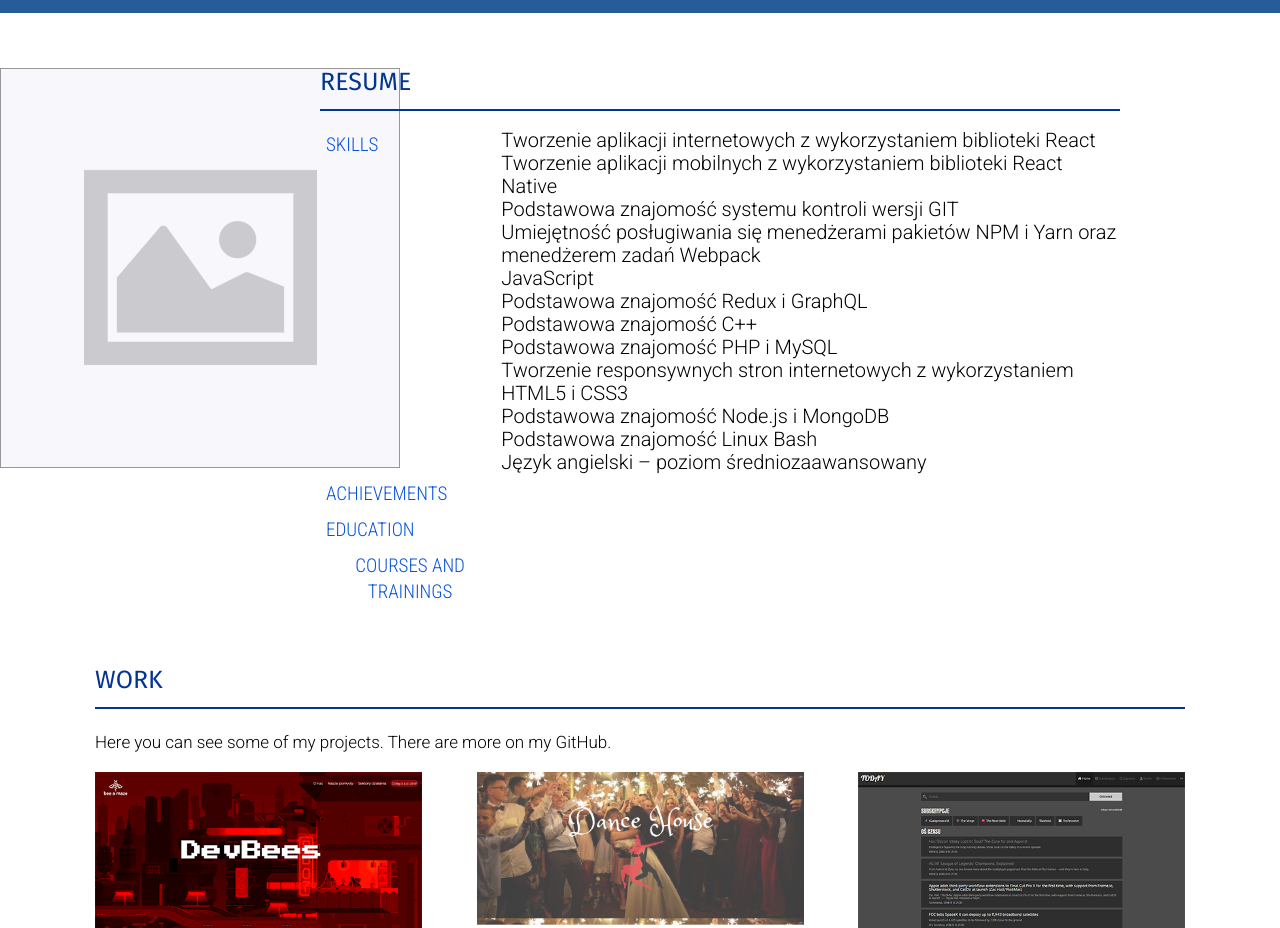
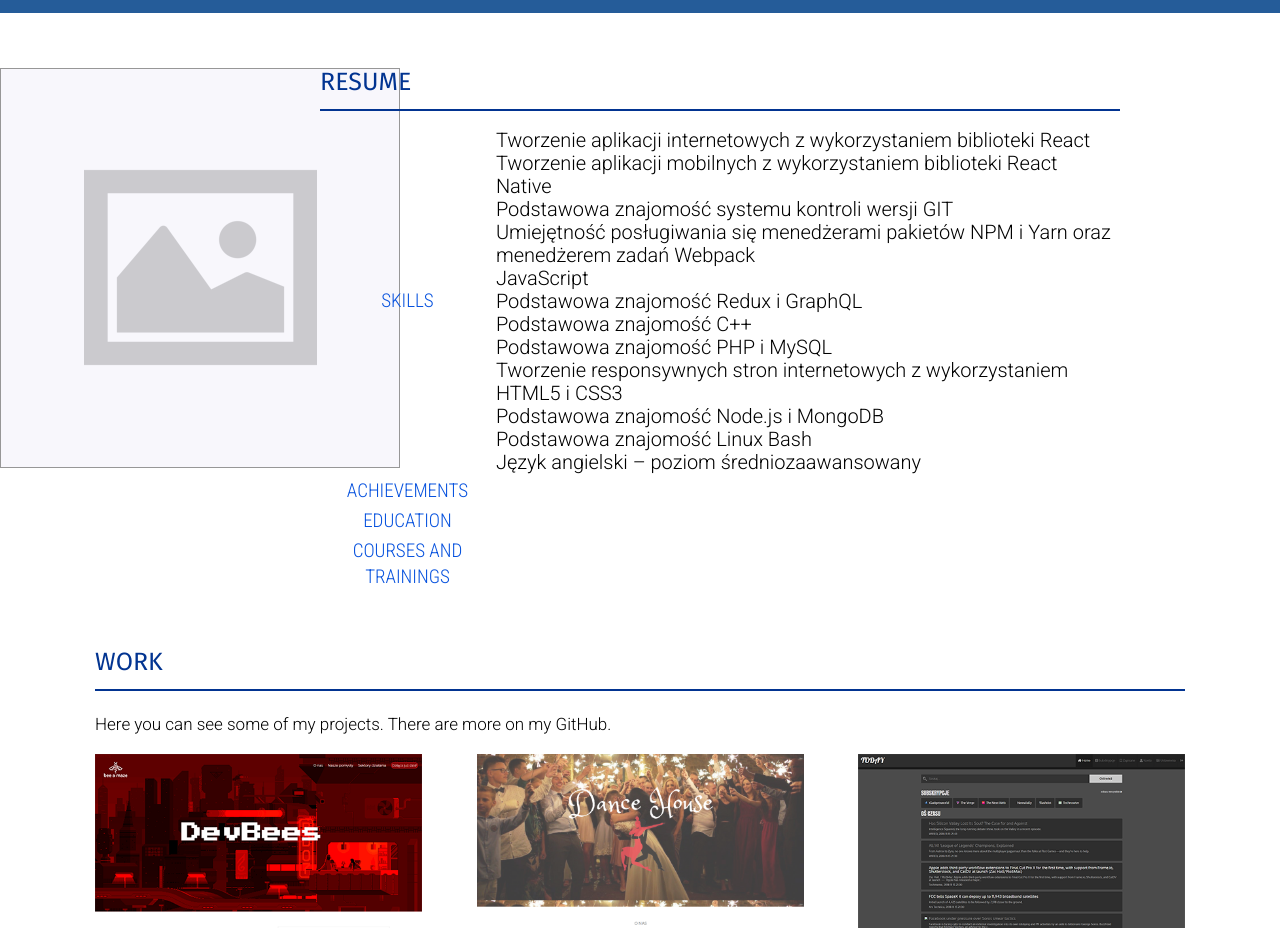
Before and after one commit to mgorzanski/personal-website-gatsbyjs, a Gatsby site: page / in a window 1280 px wide. Shown: the part 1640-2568 px from the top of the page. Built offline with nearby package versions, Linux system fonts and the light colour scheme; Gatsby itself is replaced by a stand-in of ours; a web font is replaced by a local one.

Commit message:
update table structure

```diff
--- a/src/pages/index.js
+++ b/src/pages/index.js
@@ -169,9 +169,9 @@ export default ({ data }) => (
           <h3 className="section__title">Resume</h3>
           <table className="section__table">
             <tr>
-              <td>
+
                 <th>Skills</th>
-              </td>
+
               <td>
                 Tworzenie aplikacji internetowych z wykorzystaniem biblioteki
                 React
@@ -203,21 +203,21 @@ export default ({ data }) => (
               </td>
             </tr>
             <tr>
-              <td>
+
                 <th>Achievements</th>
-              </td>
+
               <td />
             </tr>
             <tr>
-              <td>
+
                 <th>Education</th>
-              </td>
+
               <td />
             </tr>
             <tr>
-              <td>
+
                 <th>Courses and trainings</th>
-              </td>
+
               <td />
             </tr>
           </table>
--- a/src/scss/index.scss
+++ b/src/scss/index.scss
@@ -244,6 +244,7 @@ body {
       line-height: 2.3rem;
       color: #000;
       vertical-align: top;
+    }
 
     th {
       border: 0;
@@ -253,7 +254,6 @@ body {
       text-transform: uppercase;
       font-size: 1.9rem;
       line-height: 2.6rem;
-      }
     }
   }
 }
```
Lines whose indentation alone changed are shown as unchanged.
